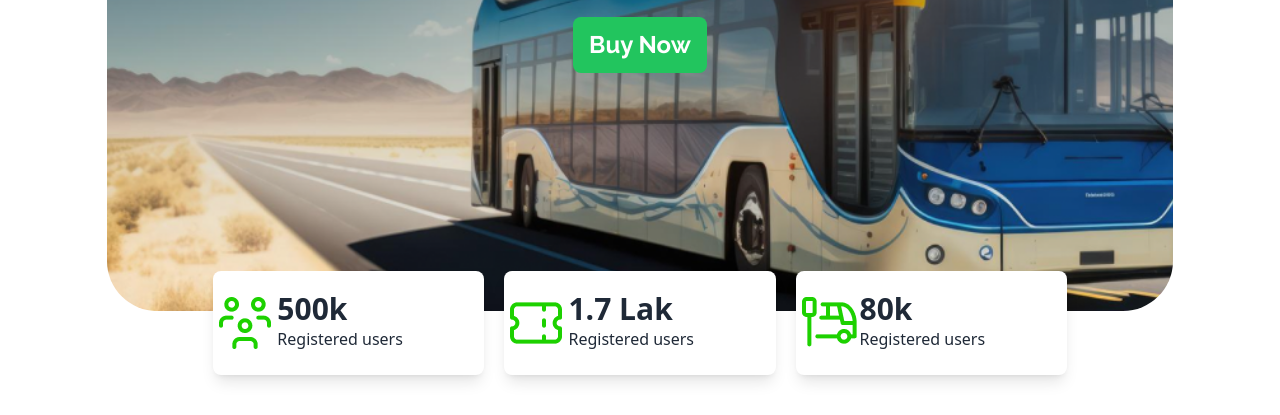
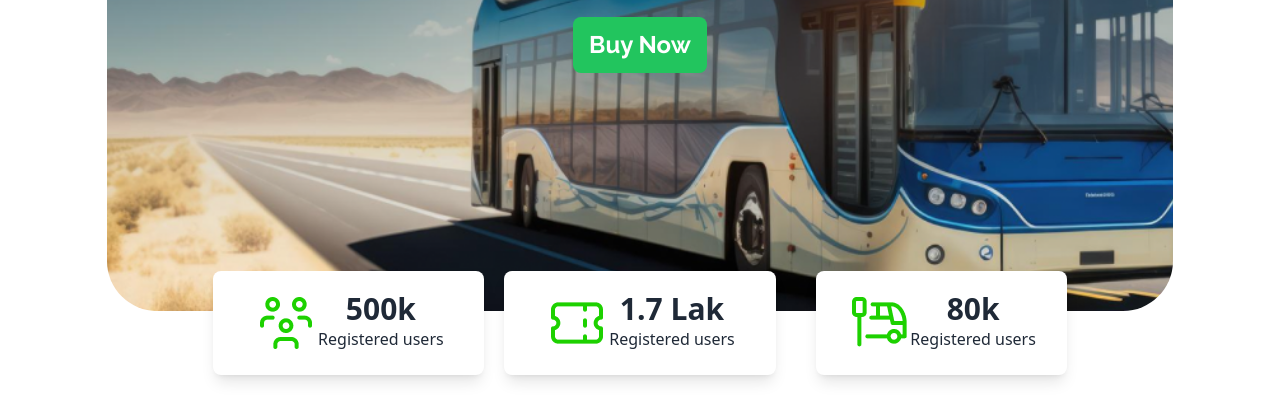
Before and after one commit to rafietrana/ranaass5, a plain HTML site: page index.html in a window 1280 px wide. Shown: the part 481-896 px from the top of the page. Drawn offline with nearby package versions, Linux system fonts and the light colour scheme.

Commit message:
added this code

```diff
--- a/index.html
+++ b/index.html
@@ -15,7 +15,7 @@
            <header>
                     <div class="w-10/12 mx-auto py-5">
 
-                           <div class="flex  justify-between items-center">
+                           <div class="flex  justify-between items-center flex-wrap md:text-center">
                                    <div><h1 class="raleway-bold text-3xl">P-Ticket</h1></div>
                                    <div>
                                        <ul class="flex gap-5">
@@ -50,7 +50,7 @@
                   <section class="w-8/12 mx-auto mb-10 flex flex-col justify-center mt-[-120px]">
                     <div class="grid lg:grid-cols-3 md:grid-cols-2 sm:grid-cols-1 gap-5">
 
-                        <div class="flex bg-white rounded-lg shadow-lg py-5">
+                        <div class="flex bg-white rounded-lg shadow-lg py-5 justify-center text-center">
                                 <div>
                                     <img src="images/people.png" alt="">
                                 </div>
@@ -61,18 +61,18 @@
                         </div>
 
 
-                        <div class="flex bg-white rounded-lg shadow-lg py-5">
+                        <div class="flex bg-white rounded-lg shadow-lg py-5 justify-center text-center">
                                 <div>
                                     <img src="images/ticket-cupon.png" alt="">
                                 </div>
                                 <div>
-                                    <h1 class="text-3xl font-bold">1.7 Lak</h1>
+                                    <h1 class="text-3xl font-bold justify-center text-center">1.7 Lak</h1>
                                     <p>Registered users</p>
                                 </div>
                         </div>
 
 
-                        <div class="flex  bg-white rounded-lg shadow-lg py-5">
+                        <div class="flex  bg-white rounded-lg shadow-lg py-5 ml-5 justify-center text-center">
                                 <div>
                                     <img src="images/stoppage.png" alt="">
                                 </div>
```
